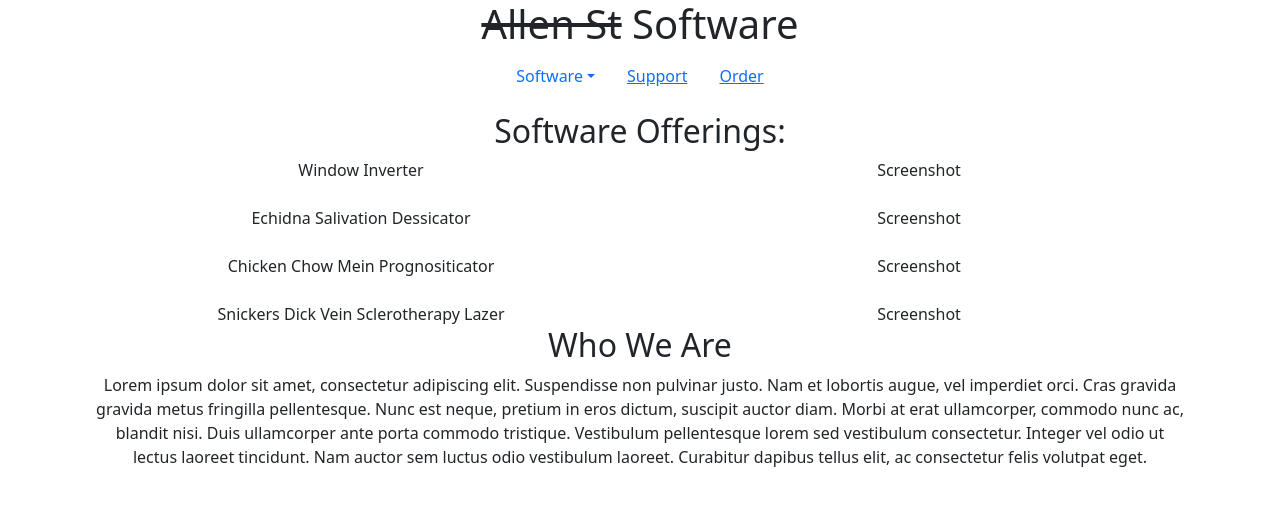
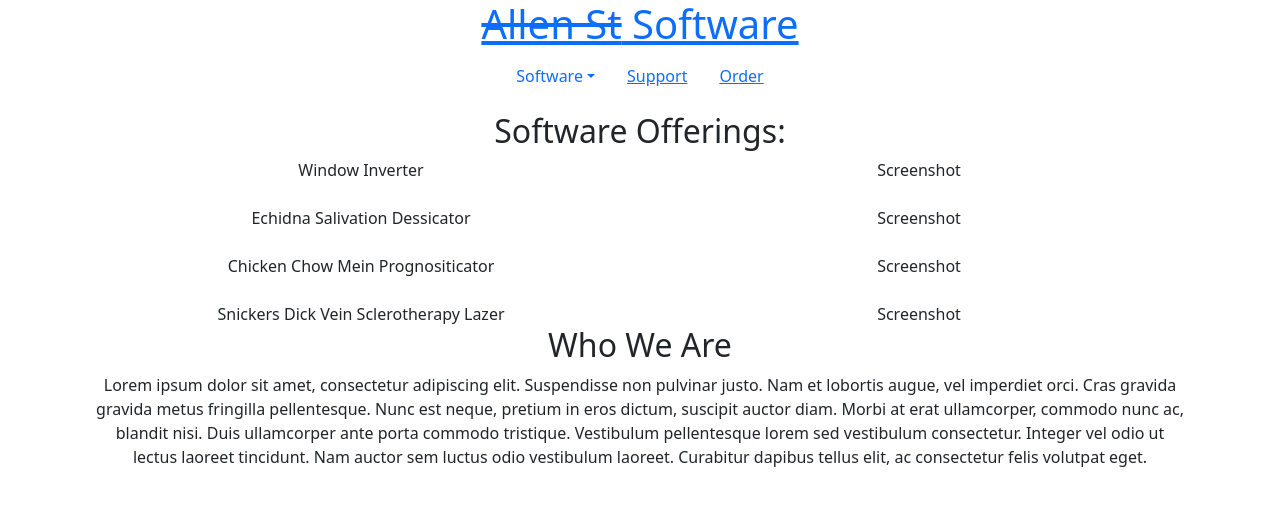
Before and after one commit to jmash/ds_studio, a React (Create React App) app: page / in a window 1280 px wide. Shown: the top 506 px of the page. Built offline with nearby package versions, Linux system fonts and the light colour scheme.

Commit message:
:construction: added link to index to main header

```diff
--- a/src/App.js
+++ b/src/App.js
@@ -6,7 +6,7 @@ function App() {
   return (
     <>
       <Container className="justify-content-center text-center">
-        <h1><del>Allen St</del> Software</h1>
+        <h1><Link to="/"><del>Allen St</del> Software</Link></h1>
         <Nav className="justify-content-center">
           <NavDropdown title="Software" id="nav-software">
             <NavDropdown.Item eventKey="1.1">
```
